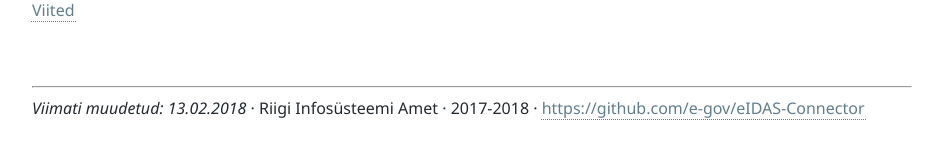
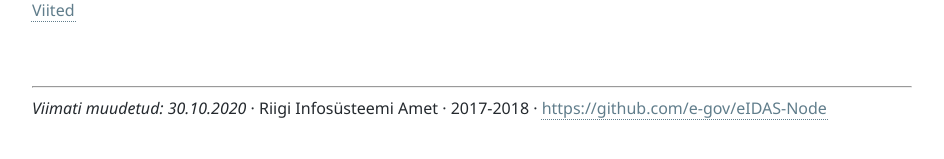
Before and after one commit to e-gov/eIDAS-Node, a Jekyll site: the page built from index.md, in a window 1280 px wide. Shown: the part 651-810 px from the top of the page, without its empty margins (0-944 px from the left). Built offline with Jekyll 4.4.1, drawn with Linux system fonts in a browser that asks for light colours.

Commit message:
Update _config.yml

```diff
--- a/_config.yml
+++ b/_config.yml
@@ -1,7 +1,7 @@
 #
-repo: "https://github.com/e-gov/eIDAS-Connector"
-baseurl: "https://e-gov.github.io/eIDAS-Connector"
-viimatiMuudetud: '13.02.2018'
+repo: "https://github.com/e-gov/eIDAS-Node"
+baseurl: "https://e-gov.github.io/eIDAS-Node"
+viimatiMuudetud: '30.10.2020'
 
 defaults:
   -
```
